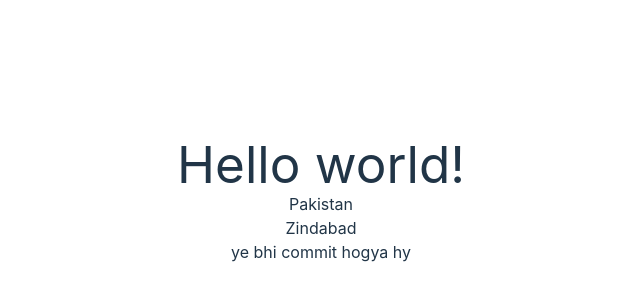
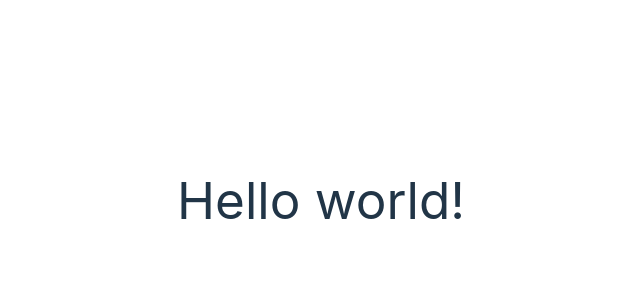
Before and after one commit to Mvkkld/myReactProject, a React (Vite) app in the folder ecommerce/: page / in a window 1280 px wide. Shown: the part 200-500 px from the top of the page, without its empty margins (319-959 px from the left). Built offline with nearby package versions, Linux system fonts and the light colour scheme.

Commit message:
lashpash

```diff
--- a/ecommerce/src/App.jsx
+++ b/ecommerce/src/App.jsx
@@ -7,9 +7,6 @@ function App() {
      <h1 className="text-3xl font-bold underline">
       Hello world!
     </h1>
-    <h2>Pakistan</h2>
-    <h3>Zindabad</h3>
-    <h4>ye bhi commit hogya hy</h4>
     </>
   )
 }
```
